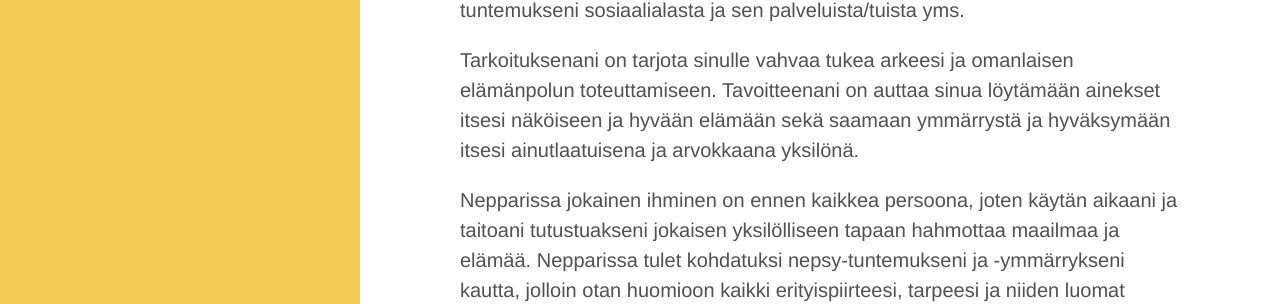
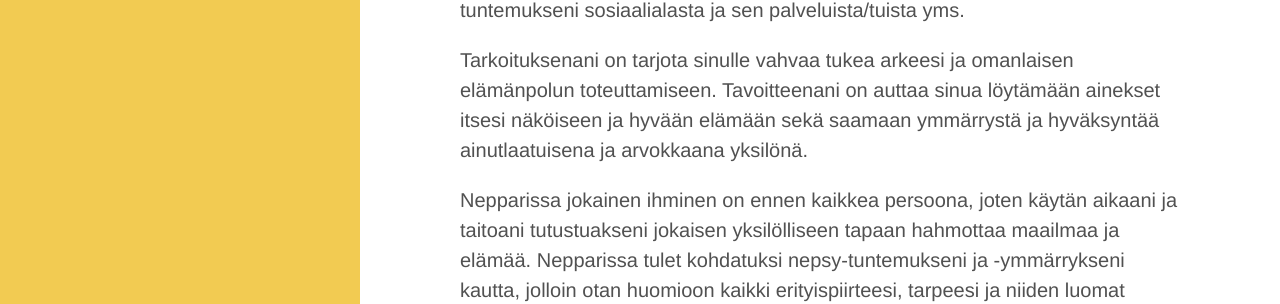
Before and after one commit to niinapiira/neppari.net, a Jekyll site: the page built from sinulle.md, in a window 1280 px wide and 1367 px high. Shown: the part 532-836 px from the top of the window. Built offline with Jekyll 4.4.1, drawn with Linux system fonts in a browser that asks for light colours; Markdown is read by kramdown in place of the engine named in the settings.

Commit message:
Muutin "lapsesi">"läheisesi", muutin "nepsy" >"neuropsykiatristen" ja poistin "-piirteiden mukanaan tuomien" muutin "hyväksymään itsesi" "hyväksyntää"

```diff
--- a/sinulle.md
+++ b/sinulle.md
@@ -25,7 +25,7 @@
 
 Nepparin valmennuksessa sinulla on käytössäsi vahva ammattitaitoni sekä moninainen osaamiseni koko laajuudessaan; ratkaisu- ja voimavarakeskeinen työskentelytapani, monipuolinen menetelmäosaamiseni, laaja kokemukseni sekä tuntemukseni sosiaalialasta ja sen palveluista/tuista yms.
 
-Tarkoituksenani on tarjota sinulle vahvaa tukea arkeesi ja omanlaisen elämänpolun toteuttamiseen. Tavoitteenani on auttaa sinua löytämään ainekset itsesi näköiseen ja hyvään elämään sekä saamaan ymmärrystä ja hyväksymään itsesi ainutlaatuisena ja arvokkaana yksilönä.
+Tarkoituksenani on tarjota sinulle vahvaa tukea arkeesi ja omanlaisen elämänpolun toteuttamiseen. Tavoitteenani on auttaa sinua löytämään ainekset itsesi näköiseen ja hyvään elämään sekä saamaan ymmärrystä ja hyväksyntää ainutlaatuisena ja arvokkaana yksilönä.
 
 Nepparissa jokainen ihminen on ennen kaikkea persoona, joten käytän aikaani ja taitoani tutustuakseni jokaisen yksilölliseen tapaan hahmottaa maailmaa ja elämää. Nepparissa tulet kohdatuksi nepsy-tuntemukseni ja -ymmärrykseni kautta, jolloin otan huomioon kaikki erityispiirteesi, tarpeesi ja niiden luomat vaatimukset.
 
```
